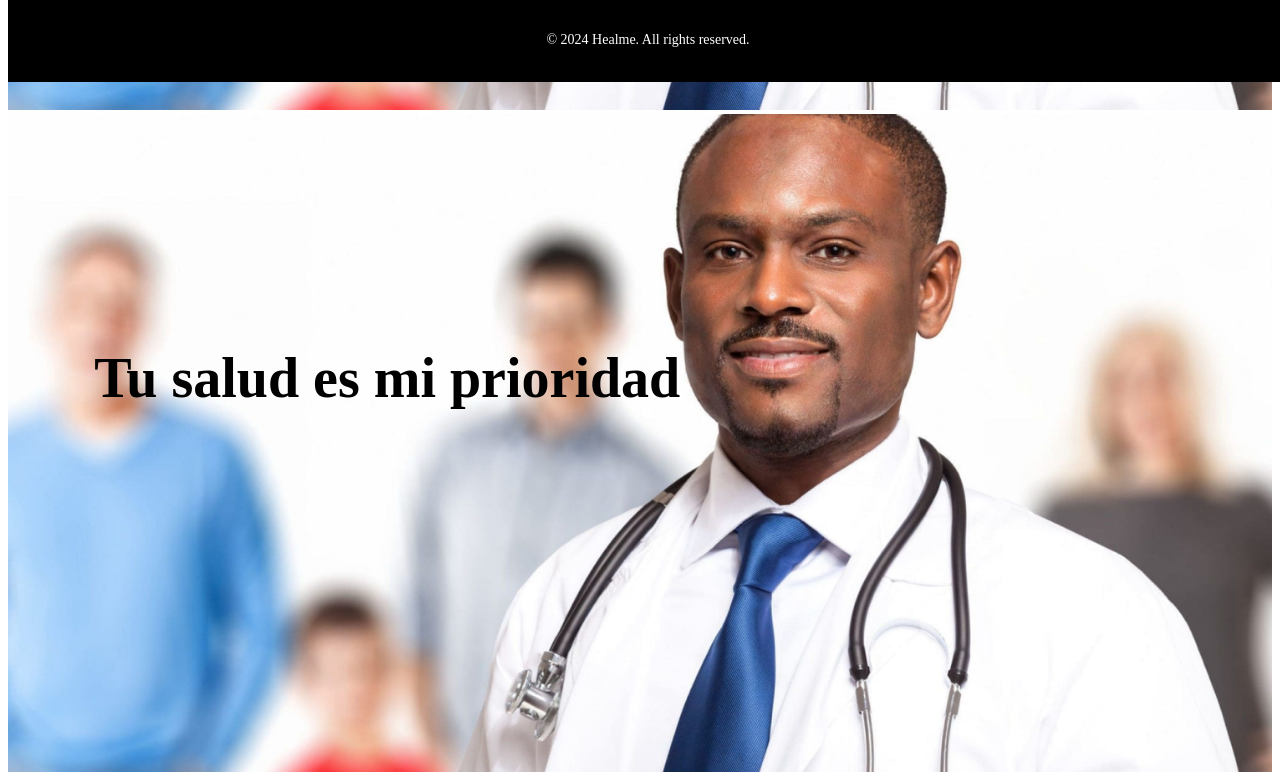
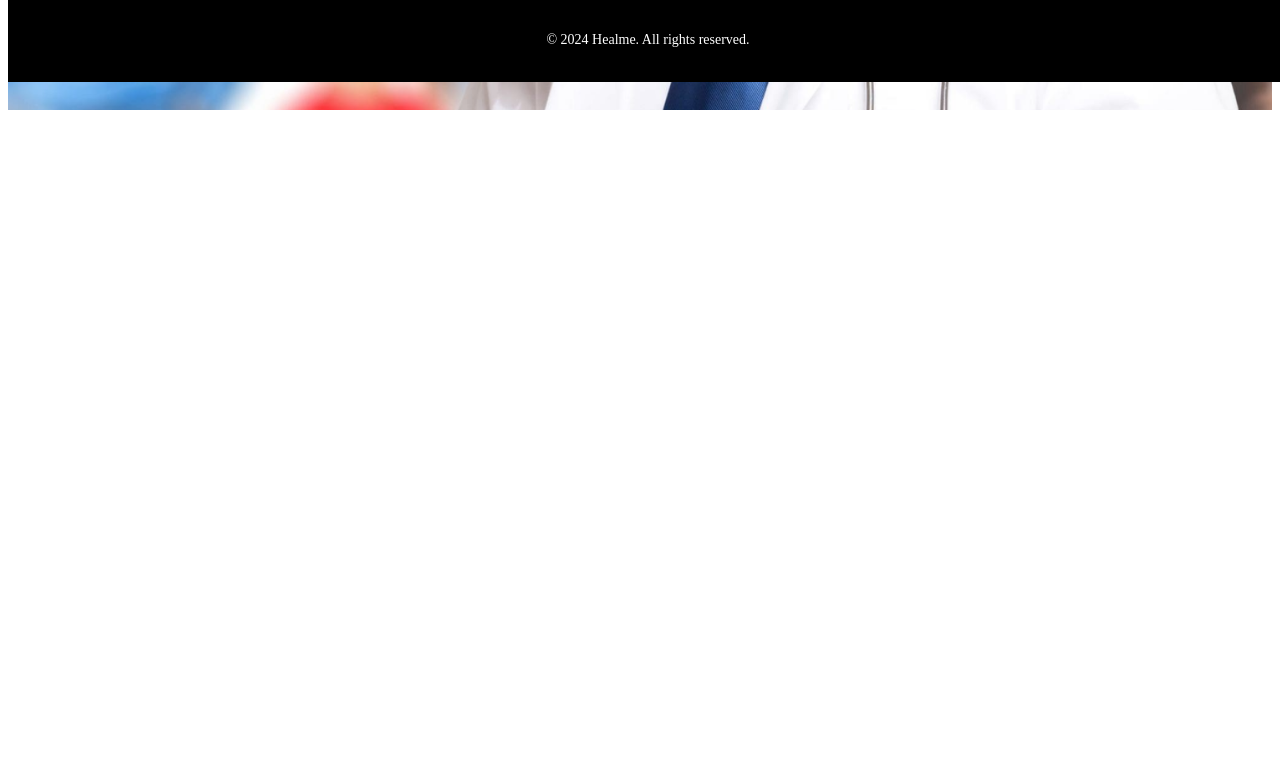
Before and after one commit to HealMe-Team/Heal-Me-APP, a Vue app: page / in a window 1280 px wide. Shown: the part 718-1502 px from the top of the page. After the commit the page ends 840 px from the top, so only its background shows below. Built offline with nearby package versions, Linux system fonts and the light colour scheme; the HTML template or start-up script is replaced by a standard one.

Commit message:
Update App.vue

```diff
--- a/src/App.vue
+++ b/src/App.vue
@@ -4,7 +4,6 @@
     <Header />
     <Toolbar />
     <router-view /> <!-- Aquí se mostrarán los componentes de las rutas -->
-    <Main />
     <Footer />
 
   </div>
@@ -13,14 +12,12 @@
 <script>
 import Header from './components/Header/Header.component.vue';
 import Toolbar from './components/Toolbar/Toolbar.component.vue';
-import Main from './layouts/MainLayout.component.vue';
 import Footer from './components/Footer/Footer.component.vue';
 
 export default {
   components: {
     Header,
     Toolbar,
-    Main,
     Footer
   }
 }
```
